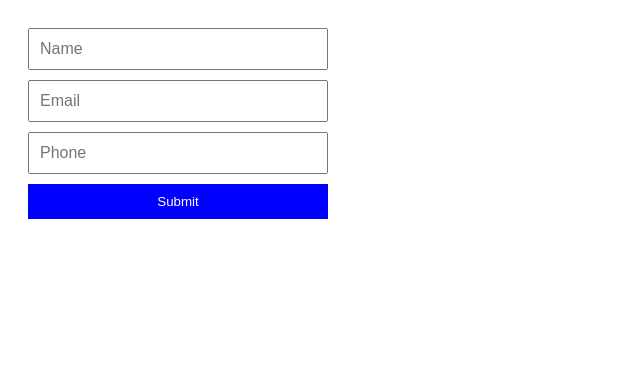
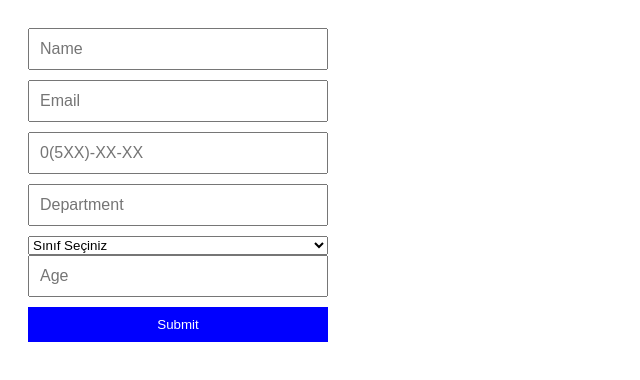
Before and after one commit to ElifKeskinn/calc-contest-app, a Next.js app: page /submit-form in a window 1280 px wide. Shown: the top 380 px of the page, without its empty margins (0-640 px from the left). Built offline with nearby package versions, Linux system fonts and the light colour scheme; no server answers.

Commit message:
istenilen alanlar forma eklendi validasyonlar kontorl edild

```diff
--- a/app/layout.js
+++ b/app/layout.js
@@ -13,8 +13,8 @@ const geistMono = localFont({
 });
 
 export const metadata = {
-  title: "Create Next App",
-  description: "Generated by create next app",
+  title: "Welcome",
+  description: "Calculator Contest",
 };
 
 export default function RootLayout({ children }) {
--- a/app/submit-form/page.js
+++ b/app/submit-form/page.js
@@ -8,15 +8,90 @@ import { useState } from 'react';
 const formSchema = z.object({
   name: z.string().min(1, 'Name is required'),
   email: z.string().email('Invalid email'),
-  phone: z.string().min(10, 'Phone number is too short'),
+  phone: z.string()
+    .regex(/^0\(\d{3}\)-\d{2}-\d{2}$/, 'Phone number must be in the format 0(XXX)-XX-XX')
+    .refine((val) => {
+      const digits = val.replace(/\D/g, '');
+      return digits.length === 11;
+    }, 'Phone number must contain exactly 11 digits'),
+  department: z.string().min(1, 'Department is required'),
+  grade: z.enum(['Hazırlık Sınıfı', '1. Sınıf', '2. Sınıf', '3. Sınıf', '4. Sınıf', 'Diğer'], {
+    errorMap: () => ({ message: 'Invalid grade selected' }),
+  }),
+  age: z
+    .number()
+    .int('Age must be an integer')
+    .min(18, 'You must be at least 18 years old')
+    .max(99, 'Age must be a two-digit number'),
 });
+
+// Yardımcı Fonksiyon: Telefon Numarasını Formatlama
+const formatPhoneNumber = (value) => {
+  if (!value) return value;
+
+  const phoneNumber = value.replace(/\D/g, '');
+
+  if (phoneNumber.length > 11) {
+    return phoneNumber.slice(0, 11);
+  }
+
+  // Telefon numarasını formatlama: 0(XXX)-XX-XX
+  let formattedNumber = '';
+
+  if (phoneNumber.length > 0) {
+    formattedNumber += phoneNumber[0]; // 0
+  }
+  if (phoneNumber.length > 1) {
+    formattedNumber += '(' + phoneNumber.slice(1, 4);
+  }
+  if (phoneNumber.length >= 4) {
+    formattedNumber += ')';
+  }
+  if (phoneNumber.length > 4) {
+    formattedNumber += '-' + phoneNumber.slice(4, 6);
+  }
+  if (phoneNumber.length > 6) {
+    formattedNumber += '-' + phoneNumber.slice(6, 8);
+  }
+
+  return formattedNumber;
+};
 
 export default function SubmitForm() {
   const router = useRouter();
   const searchParams = useSearchParams();
   const code_id = searchParams.get('code_id');
-  const [formData, setFormData] = useState({ name: '', email: '', phone: '' });
+  const [formData, setFormData] = useState({
+    name: '',
+    email: '',
+    phone: '',
+    department: '',
+    grade: 'Sınıf Seçiniz',
+    age: '',
+  });
   const [error, setError] = useState('');
+
+  const handleChange = (e) => {
+    const { name, value } = e.target;
+
+    if (name === 'age') {
+      setFormData({
+        ...formData,
+        [name]: value === '' ? '' : Number(value),
+      });
+    } else if (name === 'phone') {
+      const formattedPhone = formatPhoneNumber(value);
+      setFormData({
+        ...formData,
+        phone: formattedPhone,
+      });
+    } else {
+      setFormData({
+        ...formData,
+        [name]: value,
+      });
+    }
+  };
 
   const handleSubmit = async (e) => {
     e.preventDefault();
@@ -25,11 +100,26 @@ export default function SubmitForm() {
       // Validate form data
       formSchema.parse(formData);
 
+      // Check if phone already exists
+      const { data: existingData, error: phoneError } = await supabase
+        .from('submissions')
+        .select('id')
+        .eq('phone', formData.phone)
+        .single();
+
+      if (existingData) {
+        setError('Bu telefon numarası zaten kayıt edilmiş.');
+        return;
+      }
+
       // Insert submission
       const { error: insertError } = await supabase.from('submissions').insert({
         name: formData.name,
         email: formData.email,
         phone: formData.phone,
+        department: formData.department,
+        grade: formData.grade,
+        age: formData.age,
         code_id,
       });
 
@@ -46,35 +136,88 @@ export default function SubmitForm() {
       // Redirect to thank you page
       router.push('/thank-you');
     } catch (err) {
-      setError(err.errors ? err.errors[0].message : err.message);
+      if (err instanceof z.ZodError) {
+        setError(err.errors[0].message);
+      } else {
+        setError(err.message);
+      }
     }
   };
-
 
   return (
     <div>
       <form onSubmit={handleSubmit}>
+        {/* Name Field */}
         <input
           type="text"
+          name="name"
           placeholder="Name"
           value={formData.name}
-          onChange={(e) => setFormData({ ...formData, name: e.target.value })}
+          onChange={handleChange}
+          required
         />
+
+        {/* Email Field */}
         <input
           type="email"
+          name="email"
           placeholder="Email"
           value={formData.email}
-          onChange={(e) => setFormData({ ...formData, email: e.target.value })}
+          onChange={handleChange}
+          required
         />
+
+        {/* Phone Field */}
         <input
-          type="phone"
-          placeholder="Phone"
+          type="text"
+          name="phone"
+          placeholder="0(5XX)-XX-XX"
           value={formData.phone}
-          onChange={(e) => setFormData({ ...formData, phone: e.target.value })}
+          onChange={handleChange}
+          required
         />
+
+        {/* Department Field */}
+        <input
+          type="text"
+          name="department"
+          placeholder="Department"
+          value={formData.department}
+          onChange={handleChange}
+          required
+        />
+
+        {/* Grade Field */}
+        <select
+          name="grade"
+          value={formData.grade}
+          onChange={handleChange}
+          required
+        >
+          <option disabled value="Sınıf Seçiniz">Sınıf Seçiniz</option>
+          <option value="Hazırlık Sınıfı">Hazırlık Sınıfı</option>
+          <option value="1. Sınıf">1. Sınıf</option>
+          <option value="2. Sınıf">2. Sınıf</option>
+          <option value="3. Sınıf">3. Sınıf</option>
+          <option value="4. Sınıf">4. Sınıf</option>
+          <option value="Diğer">Diğer</option>
+        </select>
+
+        {/* Age Field */}
+        <input
+          type="number"
+          name="age"
+          placeholder="Age"
+          value={formData.age}
+          onChange={handleChange}
+          required
+          min="18"
+          max="99"
+        />
+
         <button type="submit">Submit</button>
       </form>
-      {error && <p>{error}</p>}
+      {error && <p style={{ color: 'red' }}>{error}</p>}
     </div>
   );
 }
```
Also changed, not shown: app/thank-you/page.js (+17 -11 lines).
